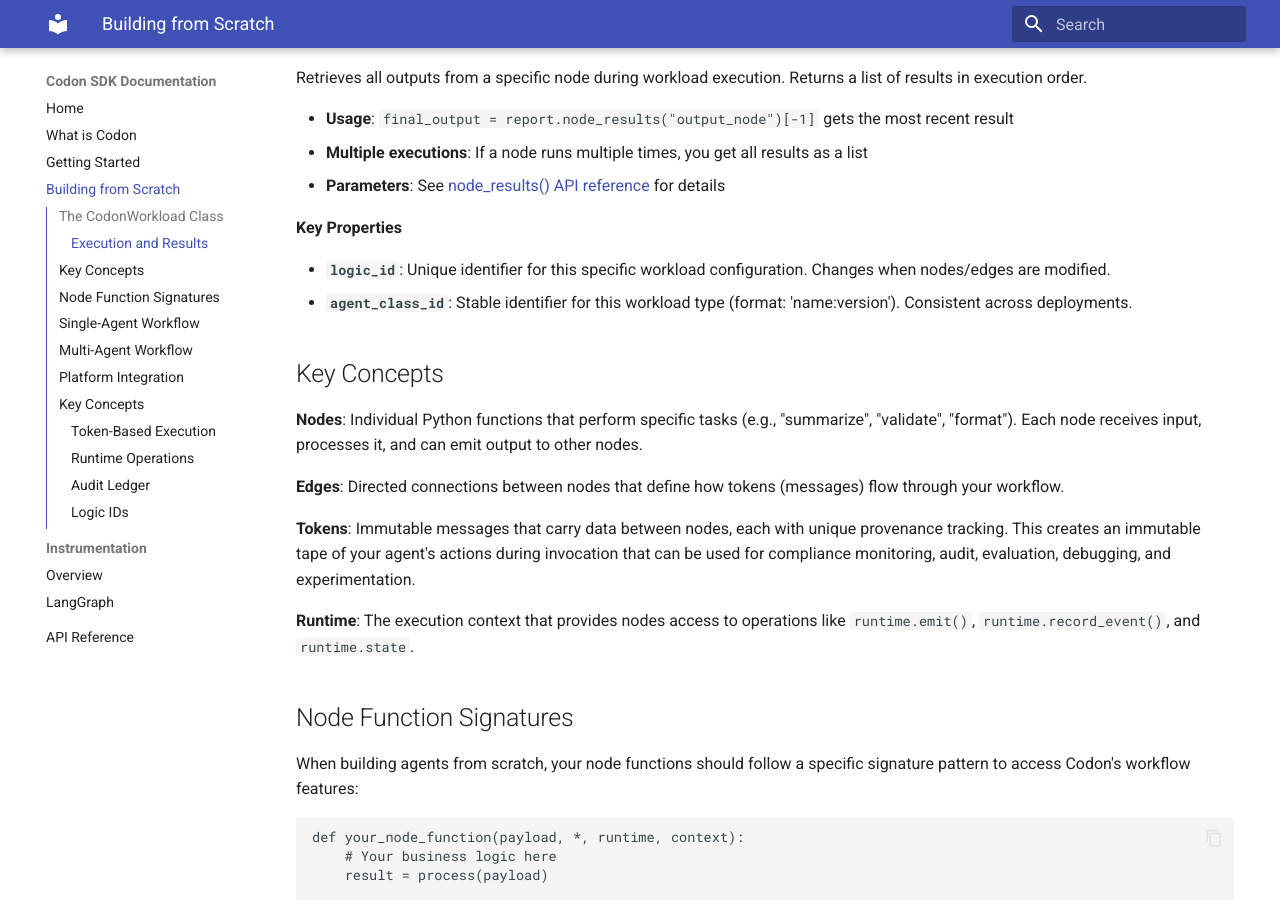
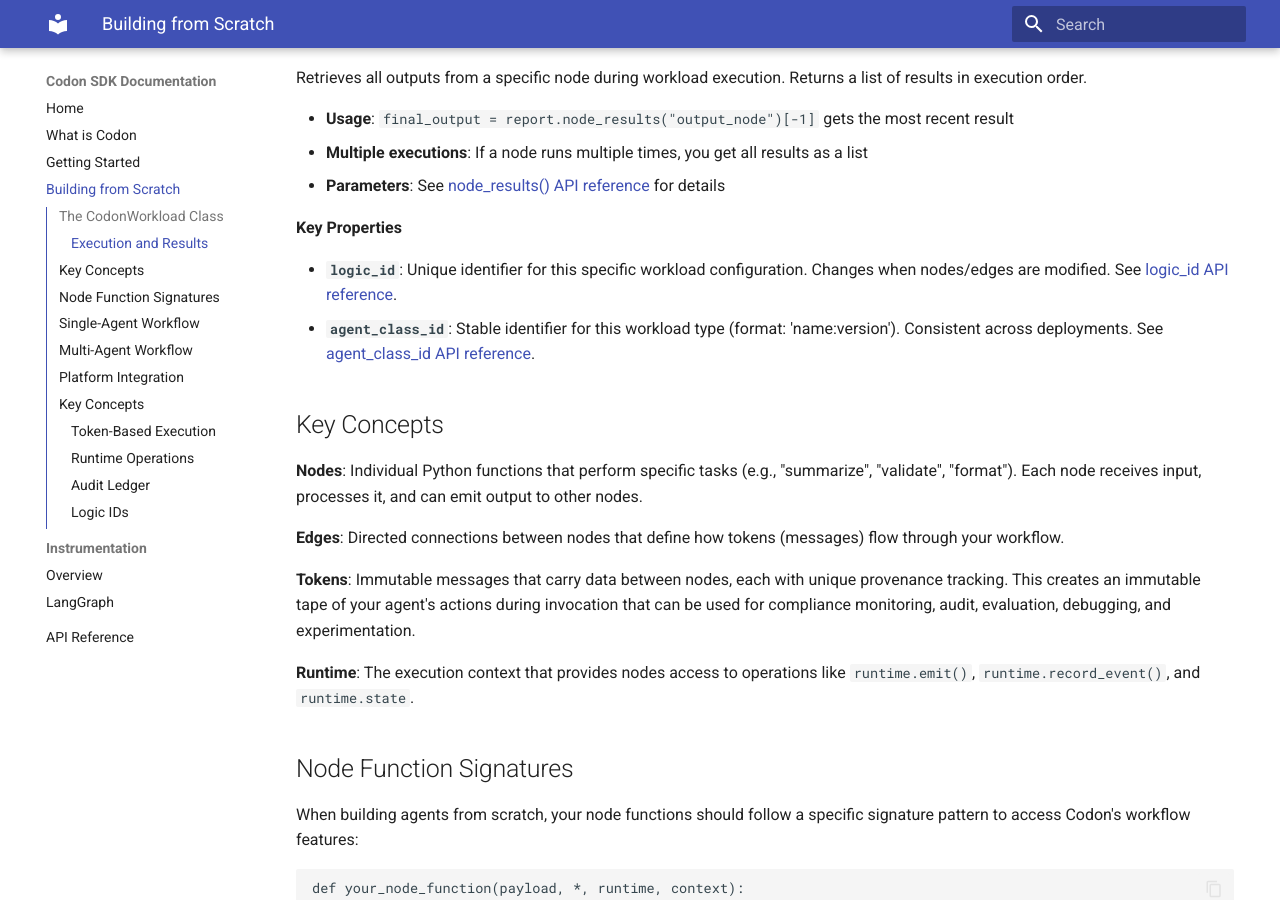
Before and after one commit to Codon-Ops/codon-sdk, an MkDocs documentation site: the page built from docs/public/building-from-scratch.md, in a window 1280 px wide and 900 px high, scrolled down 871 px. Built offline with MkDocs 1.6.1 and Material for MkDocs 9.7.7, drawn with Linux system fonts in a browser that asks for light colours.

Commit message:
dev/docs: Adding #execution-and-results section for methods in codon_sdk methods in building-from-scratch.md. Use of these methods in langgraph docs link back to this section. The methods in this section link to corresponding api-references

```diff
--- a/docs/public/building-from-scratch.md
+++ b/docs/public/building-from-scratch.md
@@ -35,8 +35,8 @@
 
 **Key Properties**
 
-- **`logic_id`**: Unique identifier for this specific workload configuration. Changes when nodes/edges are modified.
-- **`agent_class_id`**: Stable identifier for this workload type (format: 'name:version'). Consistent across deployments.
+- **`logic_id`**: Unique identifier for this specific workload configuration. Changes when nodes/edges are modified. See [logic_id API reference](api-reference.md#codon_sdk.agents.CodonWorkload.logic_id).
+- **`agent_class_id`**: Stable identifier for this workload type (format: 'name:version'). Consistent across deployments. See [agent_class_id API reference](api-reference.md#codon_sdk.agents.CodonWorkload.agent_class_id).
 
 ## Key Concepts
 
```
Also changed, not shown: docs/public/instrumentation/index.md (+2 -0 lines).
